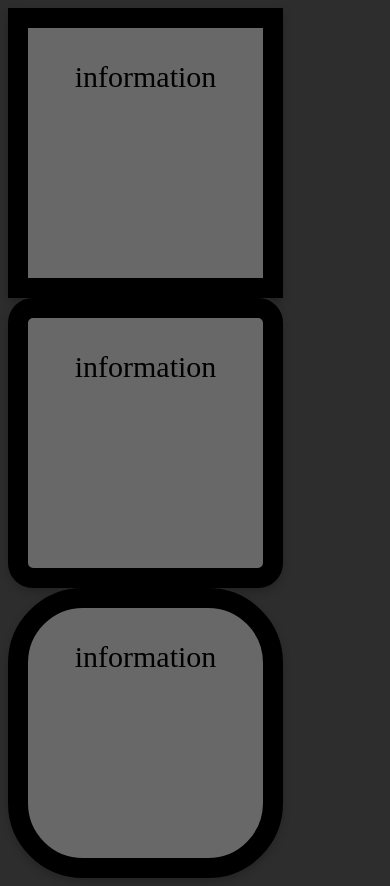
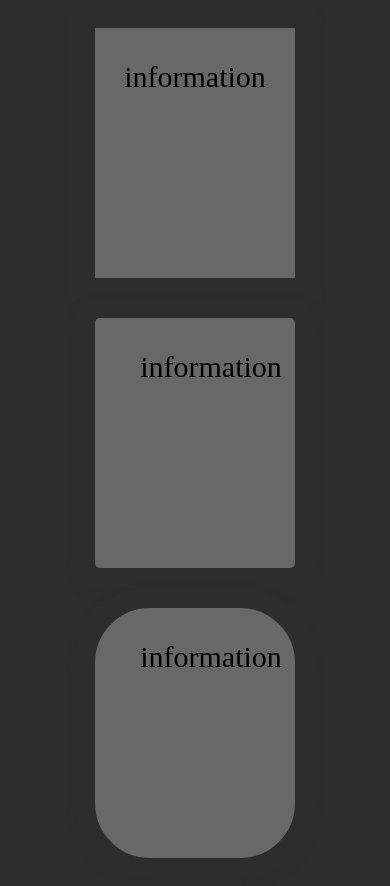
Before and after one commit to llatlehs/CssFramework, a plain HTML site: page cards/index.html in a window 390 px wide. Drawn offline with Linux system fonts and the light colour scheme.

Commit message:
Add files via upload

```diff
--- a/cards/styles/style.scss
+++ b/cards/styles/style.scss
@@ -5,12 +5,14 @@
 .card {
     width: 235px;
     height: 250px;
-    box-shadow: 0 4px 8px 0 rgba(0,0,0,0.2);
+    box-shadow: 0 4px 8px 0 rgb(46, 45, 45);
     transition: 0.3s;
-    border: 20px solid black;
+    border: 20px solid rgb(46, 45, 45);
     background-color: rgb(105, 104, 104);
     font-size: 30px;
     text-align: center;
+    margin: auto;
+    align-items: center;
 }
 
 .card:hover {
@@ -26,3 +28,23 @@
 .roundedge {
     border-radius: 25px;
 }
+
+@media only screen and (max-width: 500px) {
+    .card{
+        width: 200px;
+        height: 250px;
+    }
+}
+
+@media only screen and (max-width: 500px) {
+    .round{
+        width: 200px;
+        height: 250px;
+    }
+}
+@media only screen and (max-width: 500px) {
+    .roundedge{
+        width: 200px;
+        height: 250px;
+    }
+}
--- a/herobar/styles/style.scss
+++ b/herobar/styles/style.scss
@@ -12,5 +12,18 @@
     text-align: center;
     border: 2px black solid;
     border-radius: 20px;
-    background-image: linear-gradient(to right, rgb(0, 101, 196), rgb(209, 87, 108), rgb(5, 74, 177));
+    background-image: linear-gradient(to right, rgb(103, 175, 241), rgb(76, 166, 240), rgb(79, 164, 212));
 }
+
+
+
+@media only screen and (max-width: 500px) {
+    .herobar{
+        background-color: red;
+        display: flex;
+        justify-content: left;
+    }
+    .title {
+        padding-left: 120px;
+    }
+}
```
Also changed, not shown: herobar/index.html (+1 -1 lines), cards/styles/style.css, herobar/styles/style.css, 2 other files.
